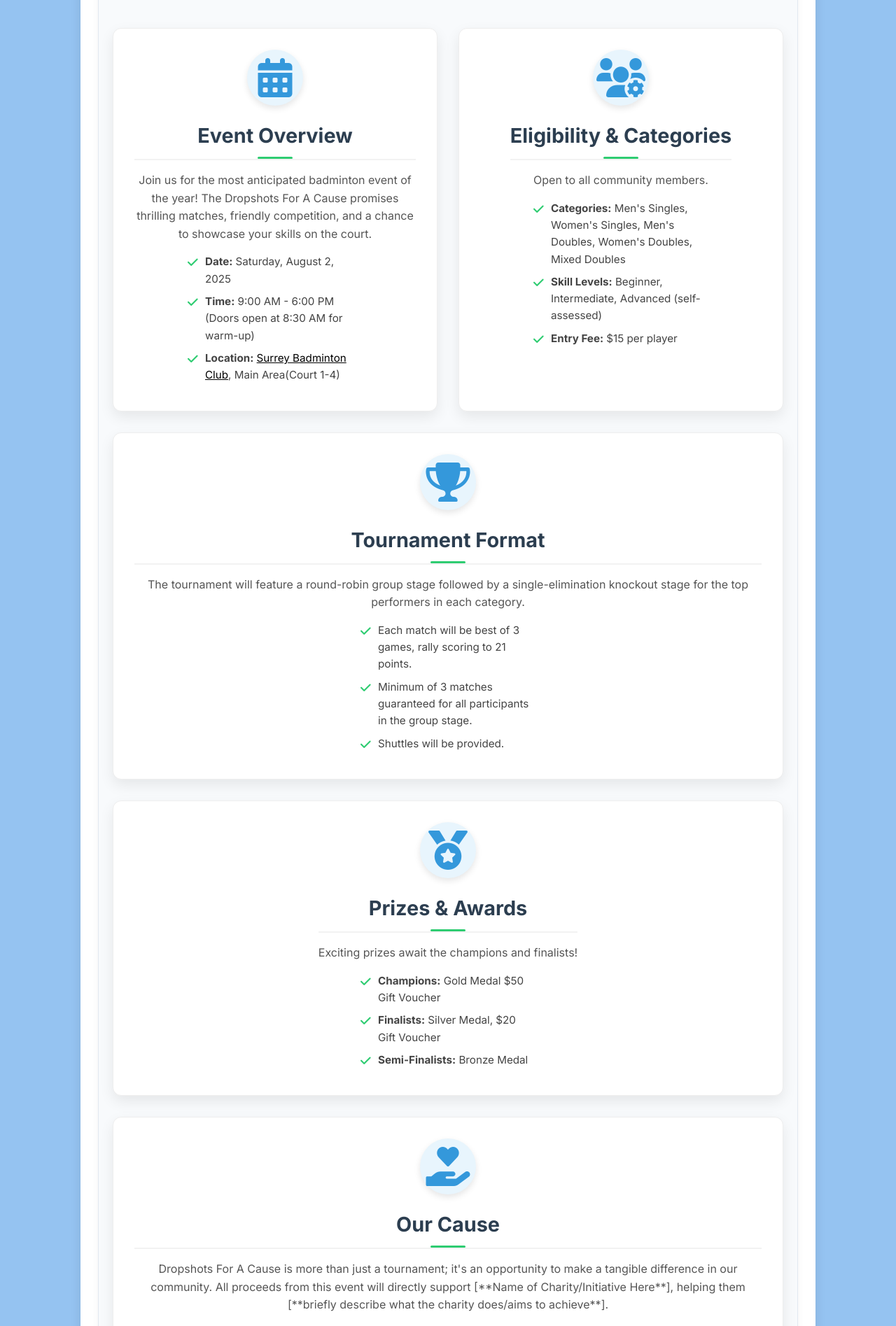
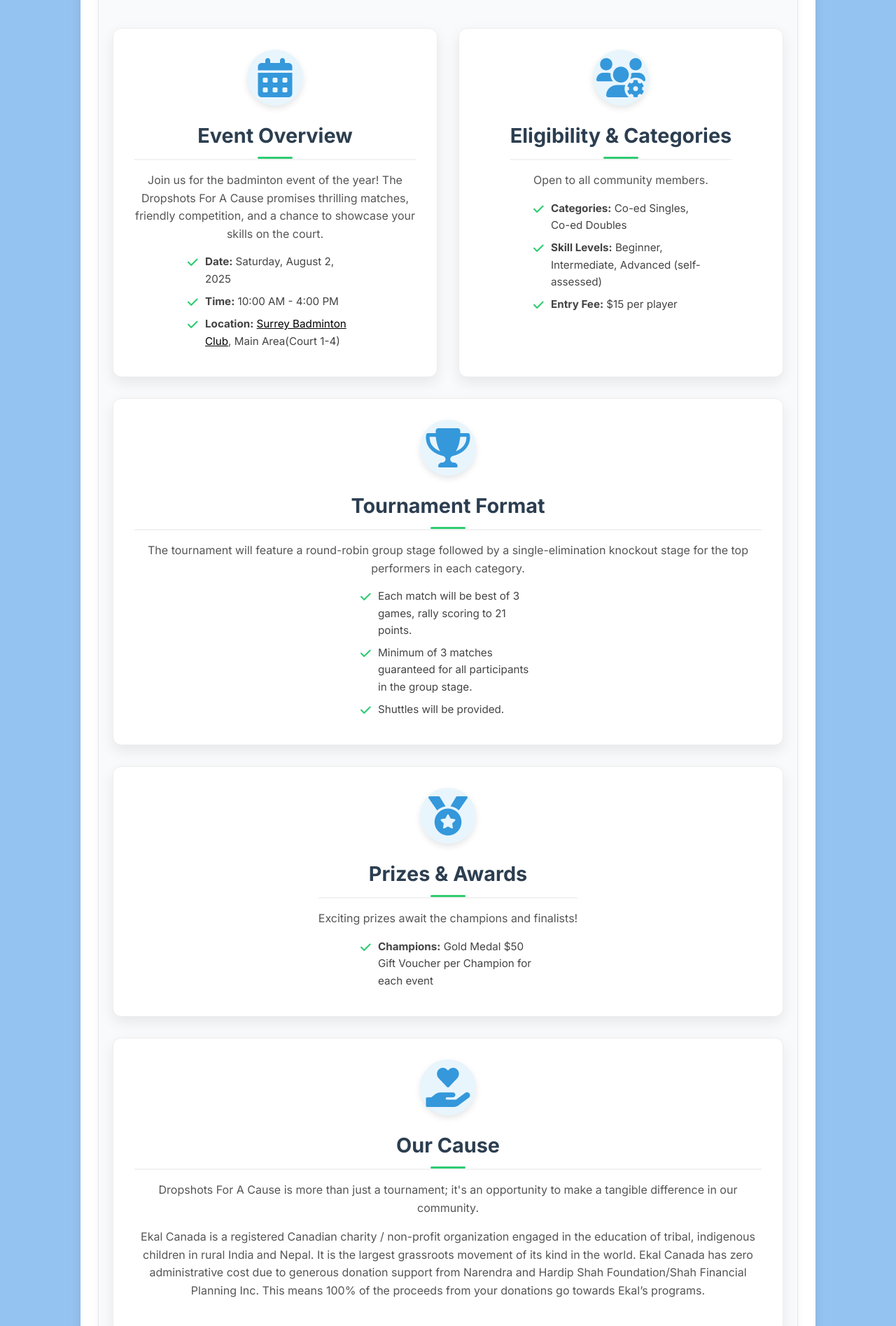
Before and after one commit to theonesomebodey/Badminton-website, a Flask app: page / in a window 1280 px wide. Shown: the part 841-2736 px from the top of the page at 70% size. Run offline with Flask 3, Linux system fonts and the light colour scheme.

Commit message:
Update main.html

```diff
--- a/templates/main.html
+++ b/templates/main.html
@@ -37,10 +37,10 @@
                     <div class="card-icon"><i class="fas fa-calendar-alt"></i></div>
                     <div class="card-content">
                         <h3>Event Overview</h3>
-                        <p>Join us for the most anticipated badminton event of the year! The Dropshots For A Cause promises thrilling matches, friendly competition, and a chance to showcase your skills on the court.</p>
+                        <p>Join us for the badminton event of the year! The Dropshots For A Cause promises thrilling matches, friendly competition, and a chance to showcase your skills on the court.</p>
                         <ul>
                             <li><strong>Date:</strong> Saturday, August 2, 2025</li>
-                            <li><strong>Time:</strong> 9:00 AM - 6:00 PM (Doors open at 8:30 AM for warm-up)</li>
+                            <li><strong>Time:</strong> 10:00 AM - 4:00 PM</li>
                             <li><strong>Location:</strong> <a href="https://www.google.com/maps/search/?api=1&query=Surrey+Badminton+Club" style="color: black;">Surrey Badminton Club</a>, Main Area(Court 1-4)</li>
                         </ul>
                     </div>
@@ -52,7 +52,7 @@
                         <h3>Eligibility & Categories</h3>
                         <p>Open to all community members.</p>
                         <ul>
-                            <li><strong>Categories:</strong> Men's Singles, Women's Singles, Men's Doubles, Women's Doubles, Mixed Doubles</li>
+                            <li><strong>Categories:</strong> Co-ed Singles, Co-ed Doubles</li>
                             <li><strong>Skill Levels:</strong> Beginner, Intermediate, Advanced (self-assessed)</li>
                             <li><strong>Entry Fee:</strong> $15 per player </li>
                         </ul>
@@ -78,17 +78,15 @@
                         <h3>Prizes & Awards</h3>
                         <p>Exciting prizes await the champions and finalists!</p>
                         <ul>
-                            <li><strong>Champions:</strong> Gold Medal $50 Gift Voucher</li>
-                            <li><strong>Finalists:</strong> Silver Medal, $20 Gift Voucher</li>
-                            <li><strong>Semi-Finalists:</strong> Bronze Medal</li>
+                            <li><strong>Champions:</strong> Gold Medal $50 Gift Voucher per Champion for each event</li>
                         </ul>
                     </div>
                 </div>
                 <div class="details-card">
                     <div class="card-icon"><i class="fas fa-hand-holding-heart"></i></div> <div class="card-content">
                         <h3>Our Cause</h3>
-                        <p>Dropshots For A Cause is more than just a tournament; it's an opportunity to make a tangible difference in our community. All proceeds from this event will directly support [**Name of Charity/Initiative Here**], helping them [**briefly describe what the charity does/aims to achieve**].</p>
-                        <p>By participating or volunteering, you're contributing to [**a positive impact, e.g., 'providing essential resources for local youth programs' or 'supporting medical research'**].</p>
+                        <p>Dropshots For A Cause is more than just a tournament; it's an opportunity to make a tangible difference in our community.</p>
+                        <p>Ekal Canada is a registered Canadian charity / non-profit organization engaged in the education of tribal, indigenous children in rural India and Nepal. It is the largest grassroots movement of its kind in the world. Ekal Canada has zero administrative cost due to generous donation support from Narendra and Hardip Shah Foundation/Shah Financial Planning Inc. This means 100% of the proceeds from your donations go towards Ekal’s programs.</p>
                     </div>
                 </div>
 
```
